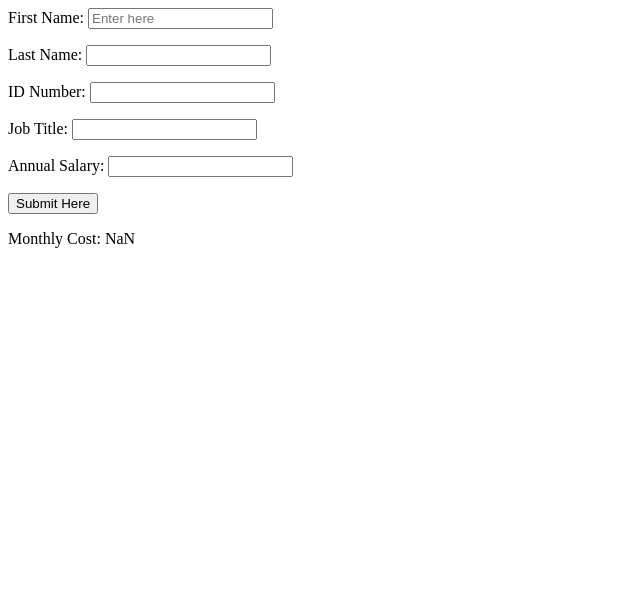
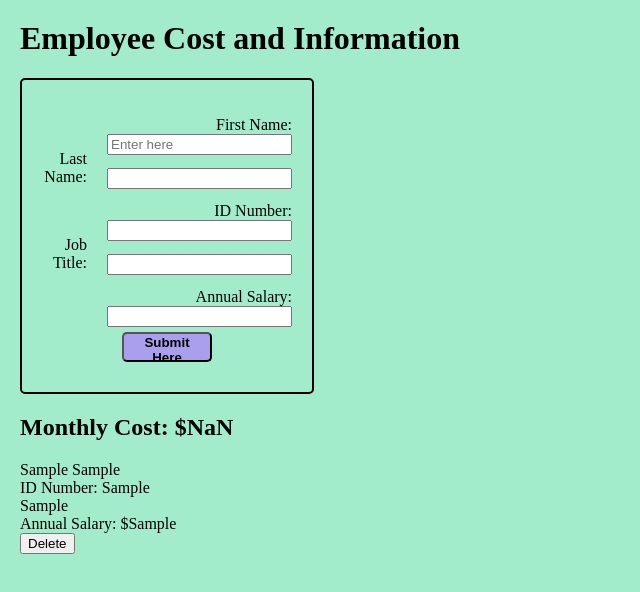
Before and after one commit to mikep79/salary-calc, a plain HTML site: page index.html in a window 1280 px wide. Both pictures are taken after typing "Sample", "Sample", "Sample", "Sample", "Sample" into the empty fields and a click on the button "Submit Here". Shown: the whole page, without its empty margins (0-640 px from the left). Drawn offline with nearby package versions, Linux system fonts and the light colour scheme.

Commit message:
hard mode completed

```diff
--- a/index.html
+++ b/index.html
@@ -7,13 +7,29 @@
         <link rel='stylesheet' type='text/css' href='style.css' />
     </head>
     <body>
-        <p>First Name: <input id='fName' type='text' placeholder='Enter here'></p>
-        <p>Last Name: <input id= 'lName' type='text'></p>
-        <p>ID Number: <input id='idNumber' type='text'></p>
-        <p>Job Title: <input id='title' type='text'></p>
-        <p>Annual Salary: <input id='salary' type='text'></p>
-
-        <button id='submitButton'>Submit Here</button>
-        <p>Monthly Cost: <span id='monthlyCost'></span></p>
+        <h1 id='heading'>Employee Cost and Information</h1>
+        <div class='form'>
+            <p>First Name: <span class='inputs'><input id='fName' type='text' placeholder='Enter here'></span></p>
+            <p>Last Name: <span class='inputs'><input id= 'lName' type='text'></span></p>
+            <p>ID Number: <span class='inputs'><input id='idNumber' type='text'></span></p>
+            <p>Job Title: <span class='inputs'><input id='title' type='text'></span></p>
+            <p>Annual Salary: <span class='inputs'><input id='salary' type='text'></span></p>
+            <div class='button'>
+                <button id='submitButton'>Submit Here</button>
+            </div>
+        </div>
+        <h2>Monthly Cost: $<span id='monthlyCost'></span></h2>
+        <div class='container'></div>
+            <!--Pseudo code; for each new employee, add:
+            <article>
+                <p>
+                    Employee Name
+                    <br>ID Number
+                    <br>Job Title:
+                    <br>Annual Salary
+                    <br><button class='deleteButton'> Delete </button>
+                </p>
+            </article>
+            -->
     </body>
 </html>
--- a/script.js
+++ b/script.js
@@ -2,10 +2,12 @@ $(document).ready(onReady);
 
 var employees = [];
 var monthlyCost = 0;
+employeeCounter = 0;
 
 function onReady() {
 // event listener for submit button
     $('#submitButton').on('click', addEmployee);
+    $('.container').on('click', '.deleteButton', deleteEmployee);
 }
 
 // constructor to create new employee
@@ -14,8 +16,8 @@ function Employee (fName, lName, idNumber, title, salary) {
     this.lName = lName;
     this.idNumber = idNumber;
     this.title = title;
-    this.salary = parseInt(salary/12);             // change from yearly string to monthly number
-    monthlyCost += this.salary;
+    this.salary = salary;             // change from yearly string to monthly number
+    monthlyCost += parseInt(this.salary/12);
     $('#monthlyCost').text(monthlyCost);           // update monthly cost to DOM
 }
 
@@ -32,12 +34,27 @@ function addEmployee() {
         alert('Please enter all fields. Thanks. :)');
         return;
     }
-
     var employee = (new Employee ($fName.val(), $lName.val(), $idNumber.val(), $title.val(), $salary.val()));
     console.log(employee);
     employees.push(employee);
     // clear values
     $fName.val(''); $lName.val(''); $idNumber.val(''); $title.val(''); $salary.val('');
+    newEmployeeDiv();
+}
+
+function newEmployeeDiv() {
+    var $article = $('<article><p>');
+    $('.container').append($article);
+    $article.append(employees[employeeCounter].fName + ' ' + employees[employeeCounter].lName);
+    $article.append('<br>ID Number: ' + employees[employeeCounter].idNumber);
+    $article.append('<br>' + employees[employeeCounter].title);
+    $article.append('<br>Annual Salary: $' + employees[employeeCounter].salary);
+    $article.append('<br><button class="deleteButton">Delete</button></p>');
+    employeeCounter++;
+}
+
+function deleteEmployee() {
+    $(this).parent().remove();
 }
 
 /*
@@ -47,8 +64,8 @@ not neccessary 2. Create button that when clicked will update monthlyCost?
 done 3. Find a way to post monthlyCost to DOM.
 
 Opt:
-1. Put new employee info onto DOM. Each time 'submit' is pressed.
-2. (hard) Create delete button
+done 1. Put new employee info onto DOM. Each time 'submit' is pressed.
+done 2. (hard) Create delete button
 
 HELPFUL NOTES:
 .val() can take a function as a parameter. Useful?
--- a/style.css
+++ b/style.css
@@ -0,0 +1,35 @@
+body {
+    min-width: 250px;
+    max-width: 500px;
+    margin: 20px;
+    background-color: #A2ECCB;
+    font-family: 'times new roman', serif;
+}
+
+.form {
+    text-align: right;
+    width: 250px;
+    padding: 20px;
+    font-size: 16px;
+    border-width: 2px;
+    border-style: solid;
+    border-radius: 5px;
+}
+
+.inputs {
+    padding-left: 20px;
+    float: right;
+}
+
+#submitButton {
+    border-radius: 5px;
+    height: 30px;
+    width: 90px;
+    background-color: #A99FED;
+    font-weight: bold;
+}
+
+.button {
+    text-align: center;
+    padding: 10px;
+}
```
